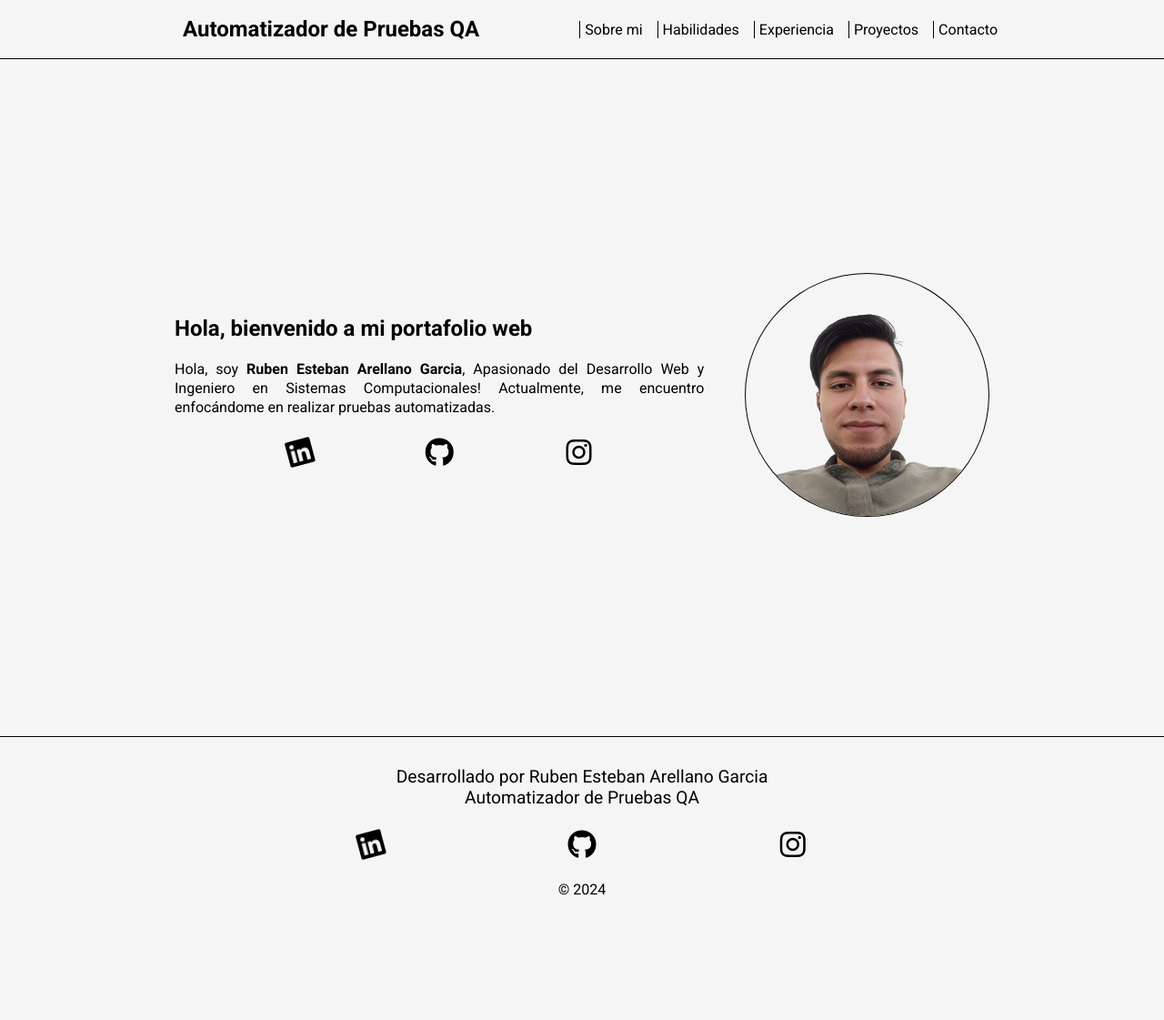
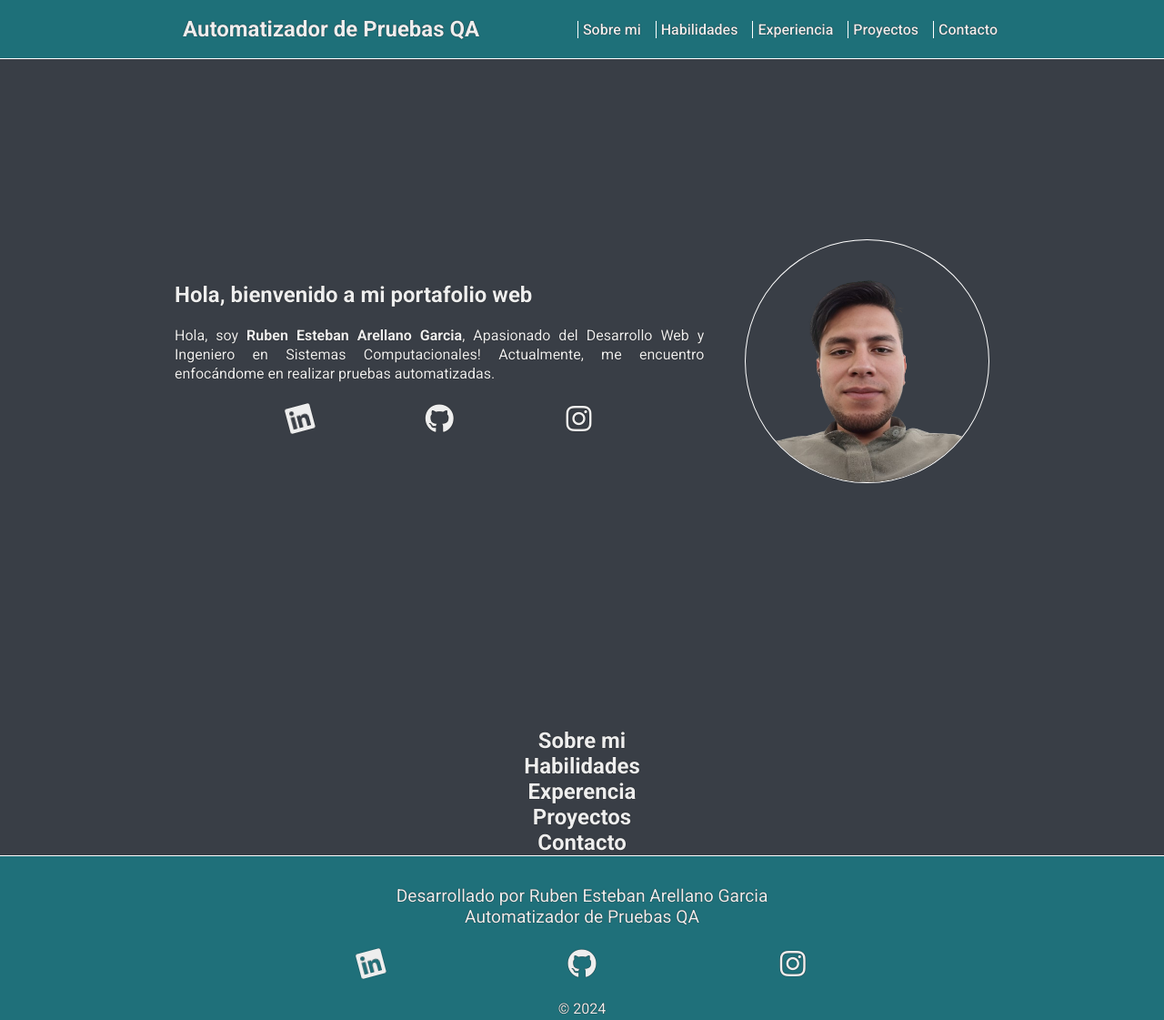
Before and after one commit to TheChuZz/newBriefcase, a plain HTML site: page index.html in a window 1280 px wide. Shown: the whole page at 91% size. Before the commit the page ends 1019 px from the top, so only its background shows below. Drawn offline with Linux system fonts and the light colour scheme.

Commit message:
cambiando colores

```diff
--- a/assets/css/base/colors.css
+++ b/assets/css/base/colors.css
@@ -16,8 +16,8 @@
     --color-white-silver: #E1E1E1;
     --color-white-pearl: #D7D7D7;
     --color-white-cloud: #CDCDCD;
-    --color-white-light: #C3C3C3;
-    --color-white-ivory: #B9B9B9;
-    --color-white-cream: #AFAFAF;
-    --color-white-bone: #A5A5A5;
+    --color-light: #EEEEEE;
+    --color-ivory: #00acb576;
+    --color-cream: #393E46;
+    --color-bone: #222831;
   }
--- a/assets/css/base/reset.css
+++ b/assets/css/base/reset.css
@@ -4,6 +4,8 @@
     margin: 0;
     padding: 0;
     box-sizing: border-box;
+    color: var(--color-light);
+    text-shadow: 0 0 1px black;
 }
 
 a {
@@ -53,5 +55,18 @@ section {
 }
 
 body{
-    background-color: var(--color-white-smoke);
+    background-color: var(--color-cream);
 }
+
+.title{
+    font-family: "Roboto", sans-serif;
+    font-weight: 700;
+    font-size: x-large;
+}
+
+@media (max-width: 400px) {
+    .title{
+        font-weight: 600;
+        font-size: large;
+    }
+}
--- a/assets/css/footer/footer.css
+++ b/assets/css/footer/footer.css
@@ -7,7 +7,8 @@ footer{
     display: flex;
     justify-content: center;
     align-items: center;
-    border-top: solid black 1px;
+    border-top: solid rgb(255, 255, 255) 1px;
+    background-color: var(--color-ivory);
 }
 
 .footer{
--- a/assets/css/header/header.css
+++ b/assets/css/header/header.css
@@ -6,7 +6,9 @@
   width: 100%;
   display: flex;
   justify-content: center;
-  border-bottom: 1px solid black;
+  border-bottom: 1px solid rgb(255, 255, 255);
+  background-color: var(--color-ivory);
+  position: fixed;
 
   .header-fixed {
     width: 70%;
@@ -18,11 +20,6 @@
     .tile-and-icon-menu {
       display: flex;
       align-items: center;
-
-      h1 {
-        font-family: "Roboto", sans-serif;
-        font-weight: 700;
-      }
     }
 
     .nav {
@@ -32,8 +29,8 @@
 
     .nav .nav-link {
       font-family: 'Roboto', sans-serif;
-      font-weight: 400;
-      border-left: solid 1px black;
+      font-weight: 450;
+      border-left: solid 1px rgb(255, 255, 255);
       padding-left: 5px;
       transition: color 0.2s ease, font-style 0.2s ease;
     }
--- a/assets/css/presentation/presentation.css
+++ b/assets/css/presentation/presentation.css
@@ -5,13 +5,15 @@
 main {
     width: 100%;
     display: flex;
+    flex-direction: column;
+
     align-items: center;
     justify-content: center;
 }
 
 .presentation {
     width: 70%;
-    height: 93vh;
+    height: 100vh;
     display: flex;
     justify-content: space-between;
     align-items: center;
@@ -19,12 +21,6 @@ main {
 
     .text-content {
         width: 65%;
-        h2 {
-            font-family: "Roboto", sans-serif;
-            font-weight: 700;
-            margin-bottom: 1em;
-        }
-
         p {
             font-family: 'Roboto', sans-serif;
             font-weight: 400;
@@ -38,8 +34,6 @@ main {
                 display: flex;
                 align-items: center;
                 justify-content: space-evenly;
-
-                li {}
             }
         }
     }
@@ -49,7 +43,7 @@ main {
         figure {
             img {
                 border-radius: 50%;
-                border: solid black 1px;
+                border: solid rgb(255, 255, 255) 1px;
 
             }
         }
--- a/index.html
+++ b/index.html
@@ -18,7 +18,7 @@
         </div>
         <nav class="header-fixed">
             <span class="tile-and-icon-menu">
-                <h1>Automatizador de Pruebas QA</h1>
+                <h1 class="title">Automatizador de Pruebas QA</h1>
                 <div id="btnMenu" class="btn-menu">
                     <i class="fa-solid fa-bars fa-xl"></i>
                 </div>
@@ -37,7 +37,7 @@
     <main>
         <section id="section-1" class="presentation">
             <div class="text-content">
-                <h2>Hola, bienvenido a mi portafolio web</h2>
+                <h2 class="title" style="margin-bottom: 1em;">Hola, bienvenido a mi portafolio web</h2>
                 <p>
                     Hola, soy <strong>Ruben Esteban Arellano Garcia</strong>, Apasionado
                     del Desarrollo Web y Ingeniero en Sistemas Computacionales!
@@ -62,7 +62,21 @@
                 </figure>
             </div>
         </section>
-        <section id="section-2" class="about-me"></section>
+        <section id="section-2" class="about-me">
+            <h3 class="title">Sobre mi</h3>
+        </section>
+        <section id="section-3" class="skills">
+            <h3 class="title">Habilidades</h3>
+        </section>
+        <section id="section-4" class="experience">
+            <h3 class="title">Experencia</h3>
+        </section>
+        <section id="section-5" class="projects">
+            <h3 class="title">Proyectos</h3>
+        </section>
+        <section id="section-5" class="about-me">
+            <h3 class="title">Contacto</h3>
+        </section>
     </main>
     <footer>
         <div class="footer">
@@ -87,4 +101,5 @@
     <script type="module" src="assets/js/header/header.js"></script>
     <script type="module" src="assets/js/header/responsive.js"></script>
 </body>
+
 </html>
```
Also changed, not shown: assets/js/obout-me/about.js (added).
